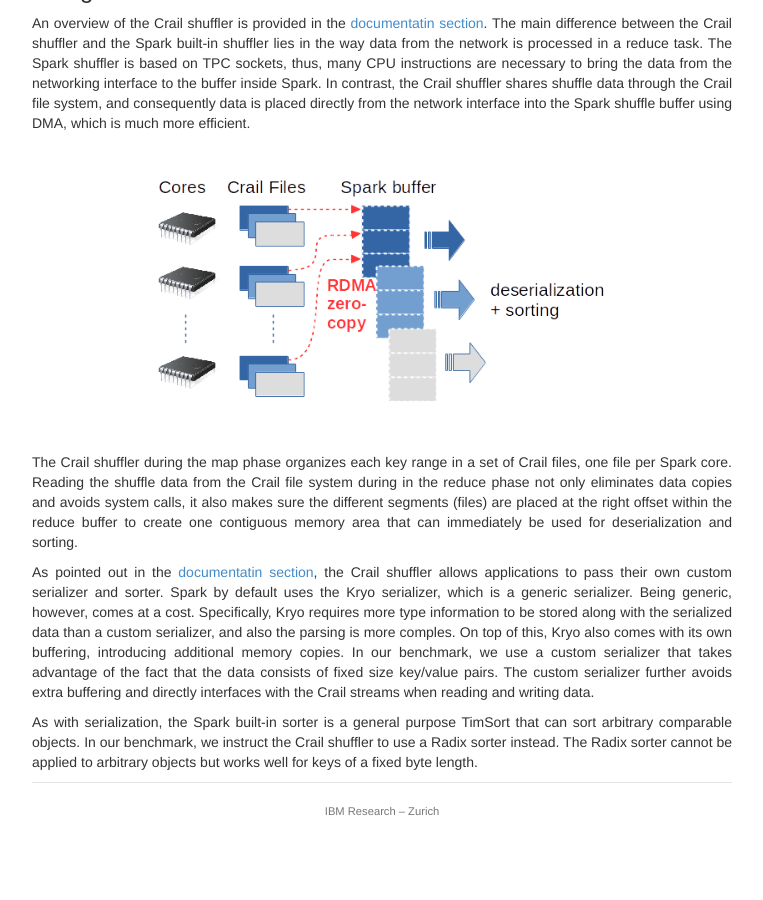
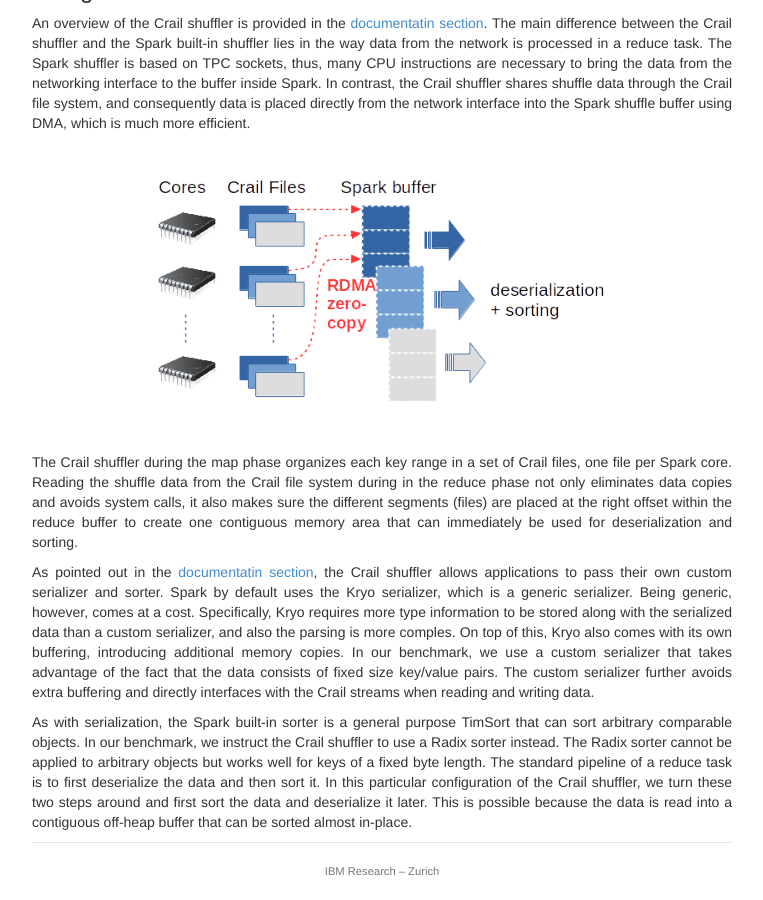
Before and after one commit to apache/incubator-crail-website, a Jekyll site: the page built from _posts/blog/2017-01-1-sorting.md, in a window 1280 px wide and 900 px high, scrolled down 2460 px. Shown: the whole window, without its empty margins (258-1021 px from the left). Built offline with Jekyll 4.4.1, drawn with Linux system fonts in a browser that asks for light colours; before the commit the page ends 3300 px from its top, so only the background shows below that.

Commit message:
Update 2017-01-1-sorting.md

```diff
--- a/_posts/blog/2017-01-1-sorting.md
+++ b/_posts/blog/2017-01-1-sorting.md
@@ -160,6 +160,6 @@ The Crail shuffler during the map phase organizes each key range in a set of Cra
 As pointed out in the <a href="http://www.crail.io/docs">documentatin section</a>, the Crail shuffler allows applications to pass their own custom serializer and sorter. Spark by default uses the Kryo serializer, which is a generic serializer. Being generic, however, comes at a cost. Specifically, Kryo requires more type information to be stored along with the serialized data than a custom serializer, and also the parsing is more comples. On top of this, Kryo also comes with its own buffering, introducing additional memory copies. In our benchmark, we use a custom serializer that takes advantage of the fact that the data consists of fixed size key/value pairs. The custom serializer further avoids extra buffering and directly interfaces with the Crail streams when reading and writing data.
 </p>
 <p>
-As with serialization, the Spark built-in sorter is a general purpose TimSort that can sort arbitrary comparable objects. In our benchmark, we instruct the Crail shuffler to use a Radix sorter instead. The Radix sorter cannot be applied to arbitrary objects but works well for keys of a fixed byte length.
+As with serialization, the Spark built-in sorter is a general purpose TimSort that can sort arbitrary comparable objects. In our benchmark, we instruct the Crail shuffler to use a Radix sorter instead. The Radix sorter cannot be applied to arbitrary objects but works well for keys of a fixed byte length. The standard pipeline of a reduce task is to first deserialize the data and then sort it. In this particular configuration of the Crail shuffler, we turn these two steps around and first sort the data and deserialize it later. This is possible because the data is read into a contiguous off-heap buffer that can be sorted almost in-place.
 </p>
 </div>
```
